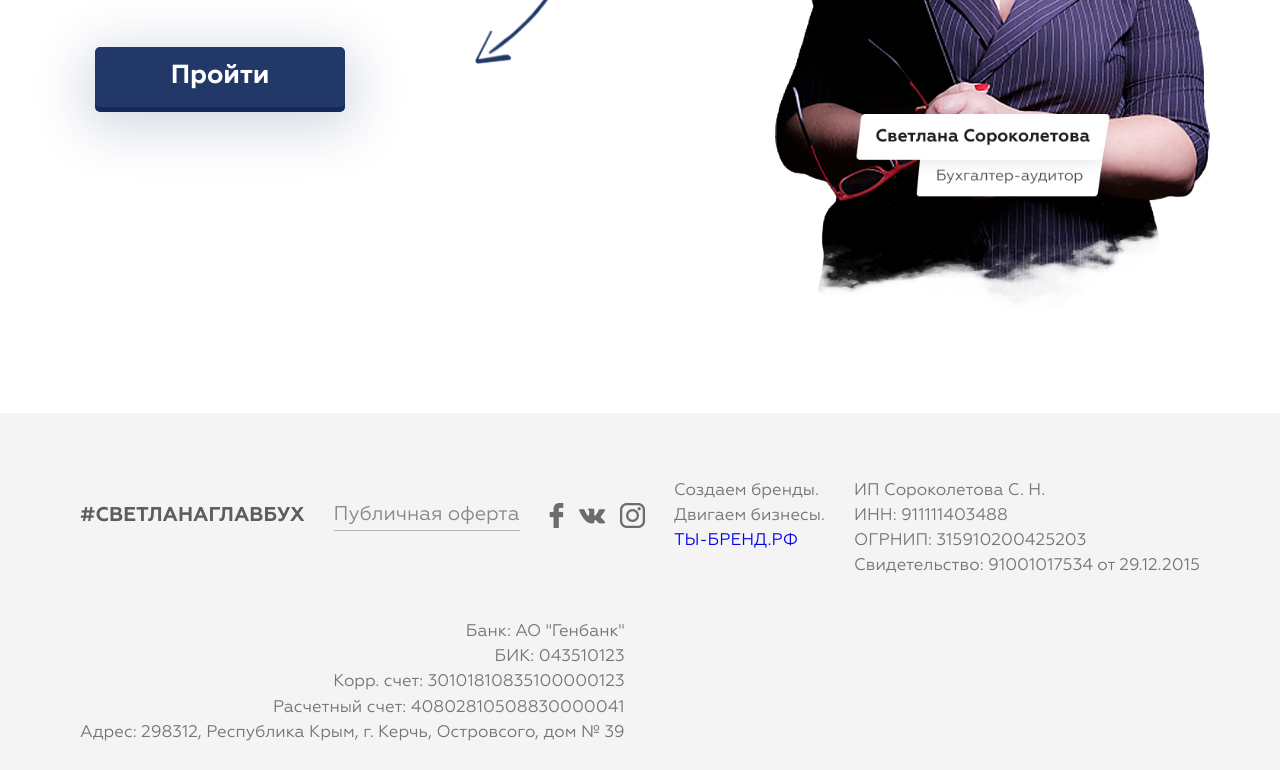
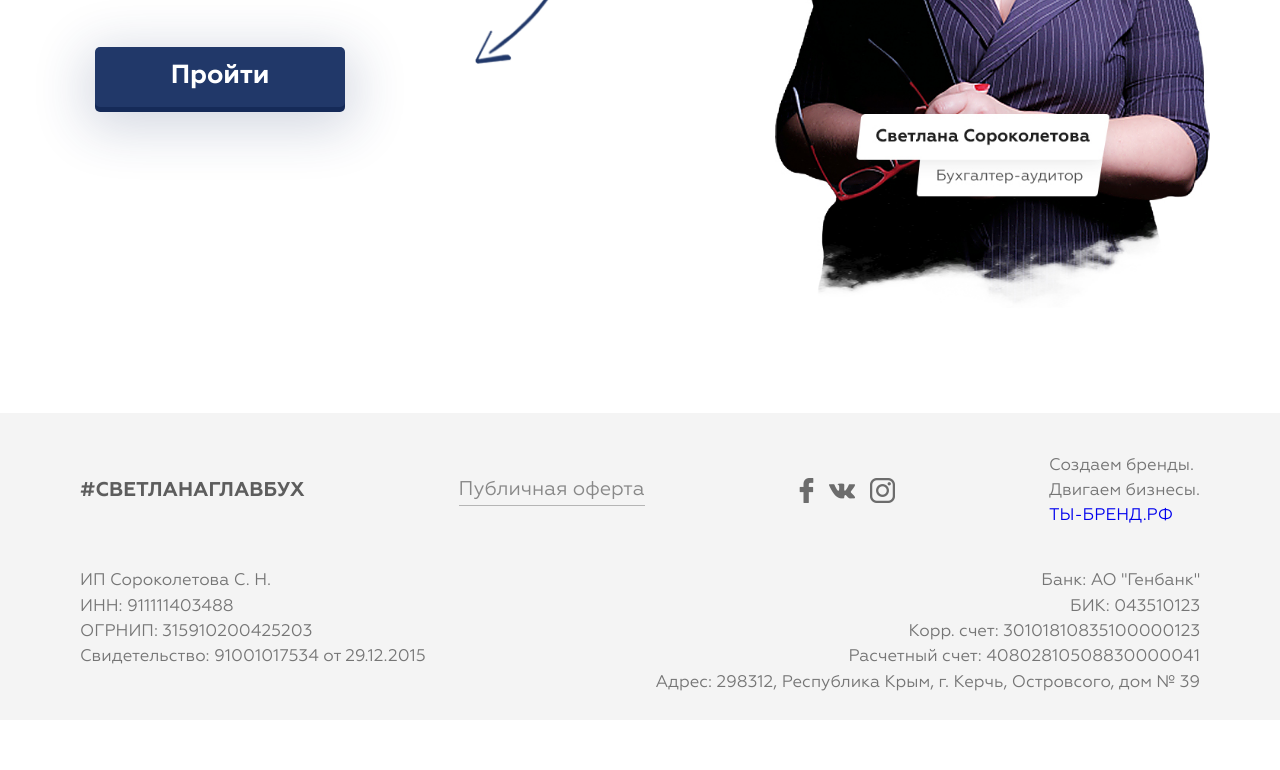
Before and after one commit to BorisSlonov/sorokoletova-quiz, a plain HTML site: page index.html in a window 1280 px wide. Shown: the part 406-1176 px from the top of the page. After the commit the page ends 1126 px from the top, so only its background shows below. Drawn offline with Linux system fonts and the light colour scheme.

Commit message:
Add files via upload

```diff
--- a/css/style.css
+++ b/css/style.css
@@ -848,6 +848,14 @@ input[type=radio] {
           align-items: center;
 }
 
+.footer-row {
+  width: 100%;
+  display: flex;
+  justify-content: space-between;
+  align-items: flex-start;
+
+}
+
 .footer-item {
   display: -webkit-box;
   display: -ms-flexbox;
--- a/index.html
+++ b/index.html
@@ -75,7 +75,8 @@
             <!-- item -->
             <div class="header-content__item">
                 <div>
-                    <h1>Как узнать вероятность <span class='text-blue'>попадения вашего бизнеса в списки <span class='text-red'>налоговой проверки</span> ?</span></h1>
+                    <h1>Как узнать вероятность <span class='text-blue'>попадения вашего бизнеса в списки <span
+                                class='text-red'>налоговой проверки</span> ?</span></h1>
                 </div>
                 <div class='ready'><span>Пройдите тест</span></div>
                 <div class='offer'>
@@ -665,6 +666,7 @@
                     </span>
                 </div>
                 <!-- item -->
+                <div class="footer-row">
                     <!-- item -->
                     <div class='footer-item'>
                         <span class='brand prelast'>
@@ -688,6 +690,7 @@
                     <!-- item -->
                 </div>
             </div>
+        </div>
     </footer>
 
     <script src='js/main.js'></script>
```
Lines whose indentation alone changed are shown as unchanged.
